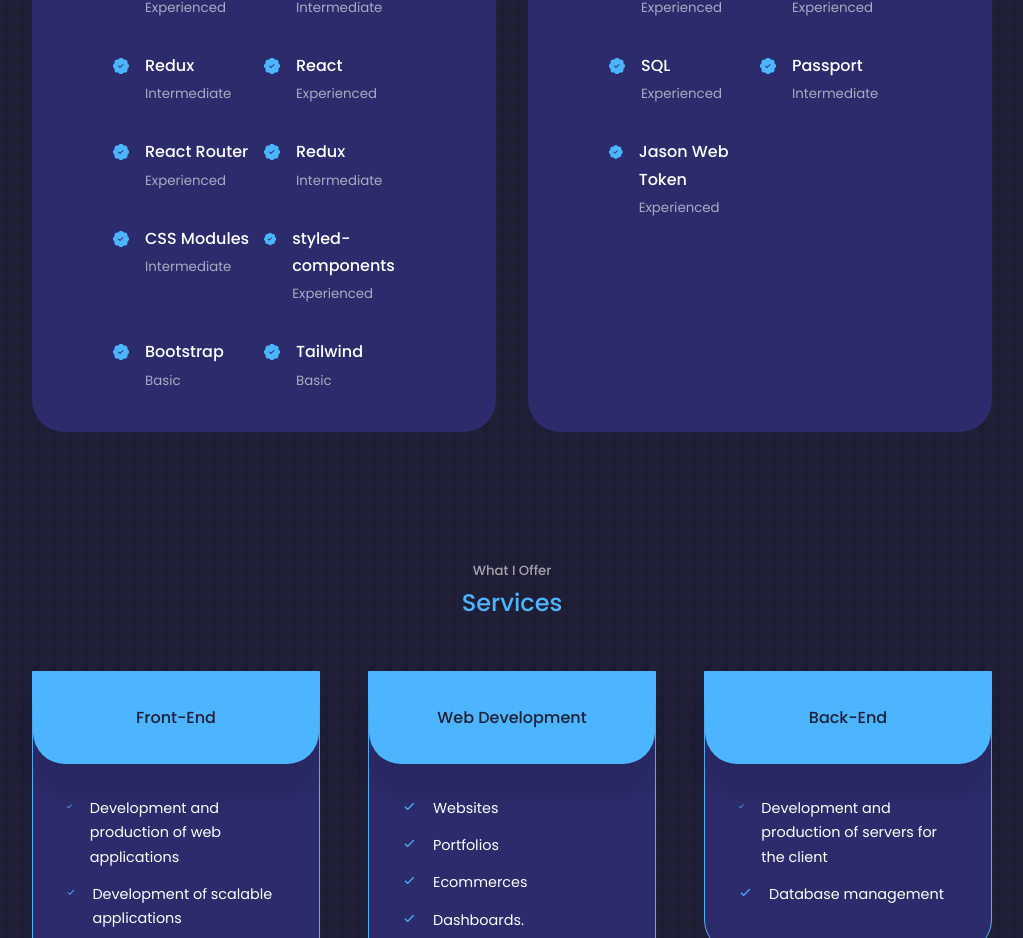
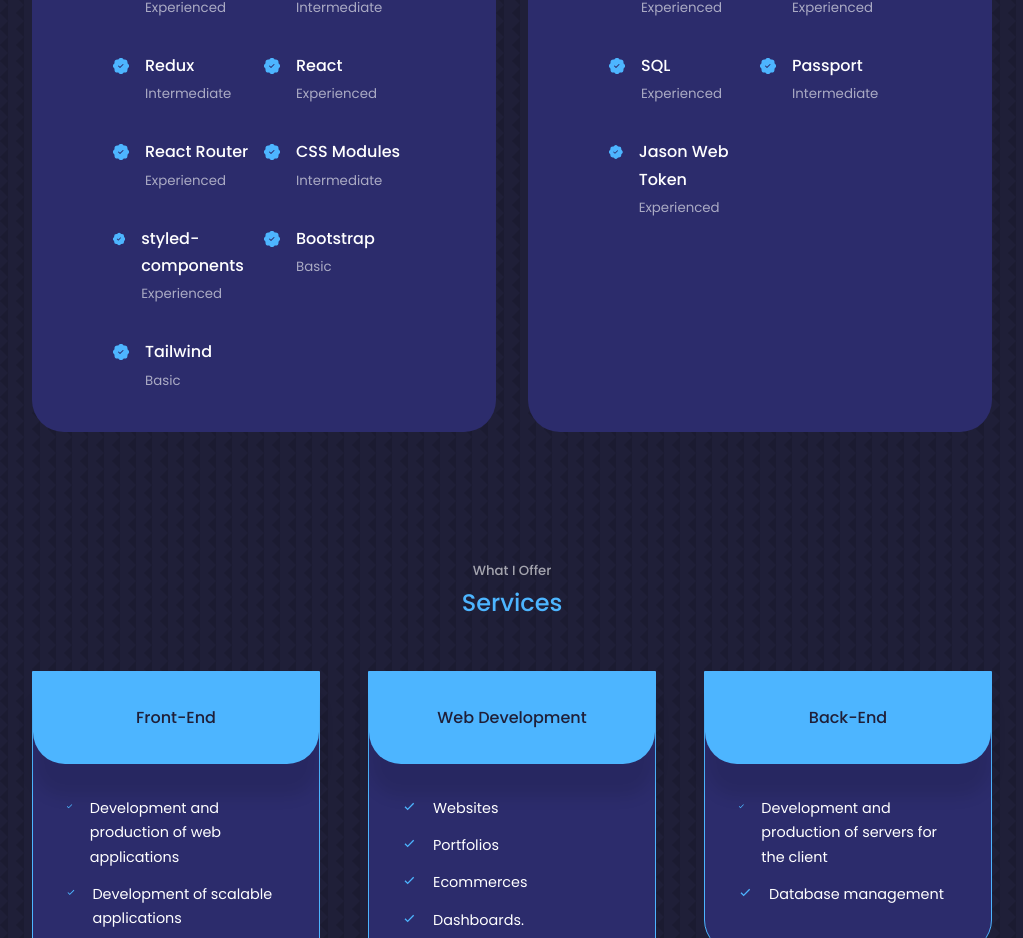
Before and after one commit to ShitoinTokyo-3/My-portfolio, a React (Create React App) app: page / in a window 1280 px wide. Shown: the part 1931-2869 px from the top of the page, without its empty margins (128-1151 px from the left). Built offline with nearby package versions, Linux system fonts and the light colour scheme.

Commit message:
Añado mi proyecto

```diff
--- a/src/components/experience/Experience.jsx
+++ b/src/components/experience/Experience.jsx
@@ -59,13 +59,6 @@
                             <div>
                                 <h4>React Router</h4>
                                 <small className="text-light">Experienced</small>
-                            </div>
-                        </article>
-                        <article className="experience__details">
-                            <BsPatchCheckFill className="experience__details-icon"/>
-                            <div>
-                                <h4>Redux</h4>
-                                <small className="text-light">Intermediate</small>
                             </div>
                         </article>
                         <article className="experience__details">
```
